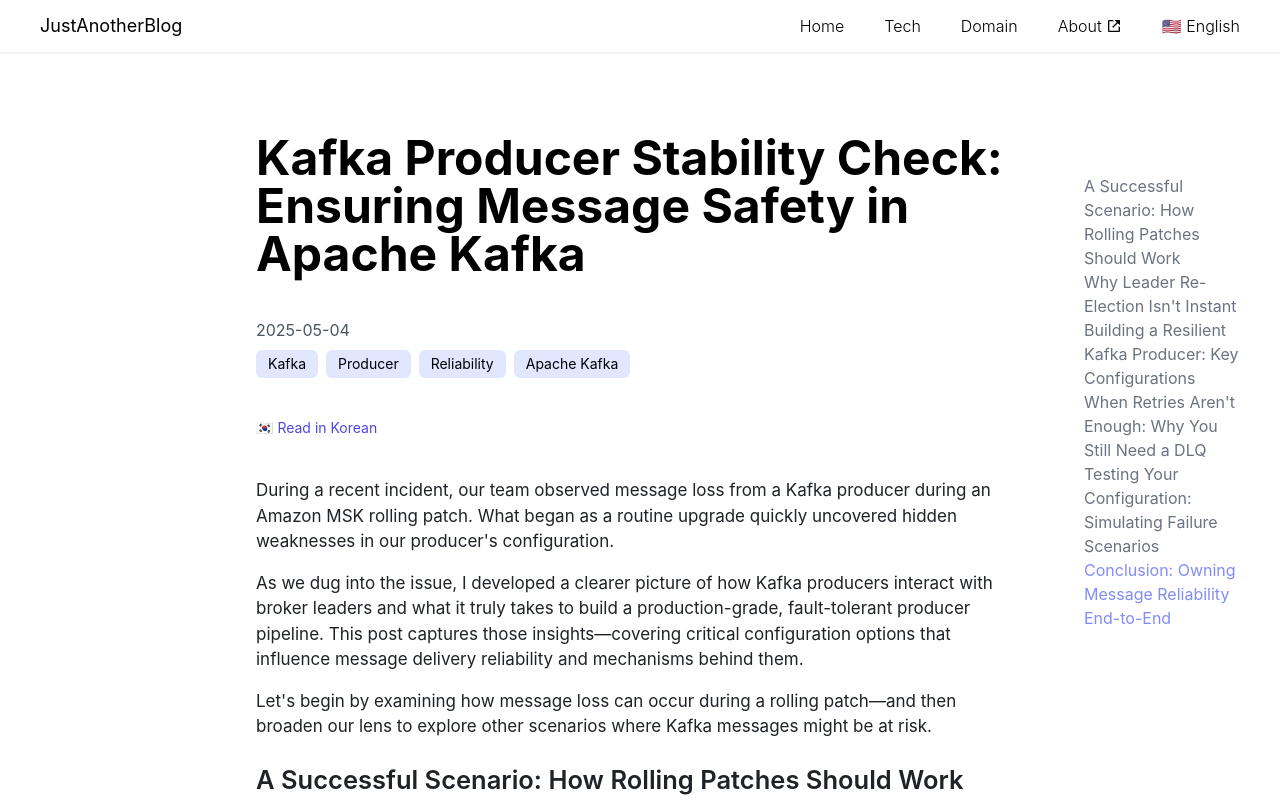
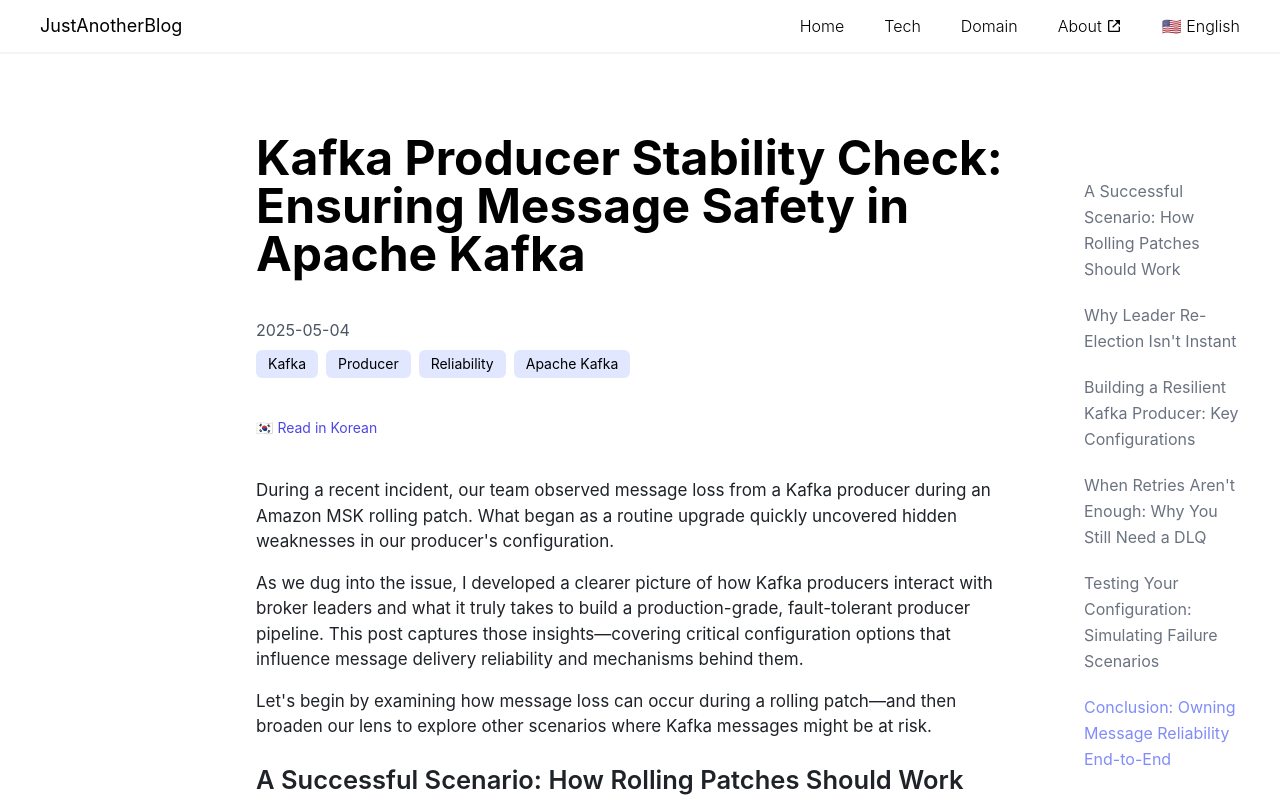
Before and after one commit to headF1rst/log, a Next.js app: page /en/post1 in a window 1280 px wide. Shown: the top 800 px of the page. Built offline with nearby package versions, Linux system fonts and the light colour scheme.

Commit message:
Improve: Add spacing to sidebar table of contents for better readability
- Add mb-3 margin between TOC items
- Add py-1 vertical padding for breathing room
- Add leading-relaxed for better line-height on wrapped text

```diff
--- a/components/scroll-spy.tsx
+++ b/components/scroll-spy.tsx
@@ -58,7 +58,7 @@
         <li
           className={classNames(
             section.nodeName === "H2" ? "pl-5" : "",
-            "dark:text-[#c9d1d9] "
+            "mb-3 py-1 dark:text-[#c9d1d9] leading-relaxed"
           )}
           key={section.textContent}
         >
```
